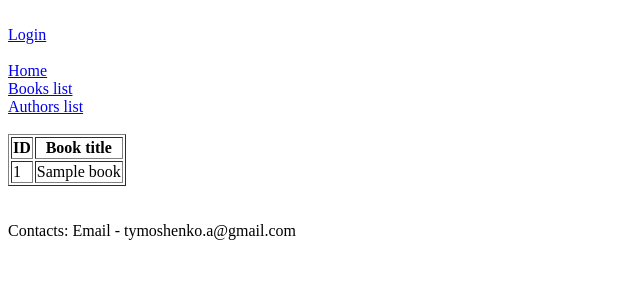
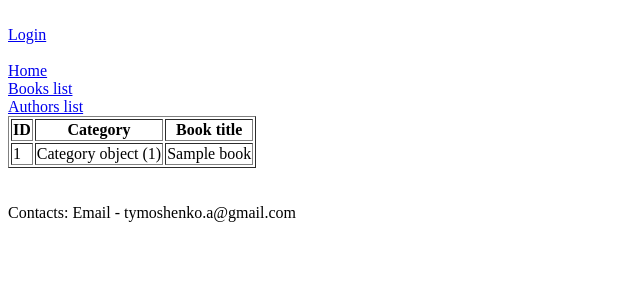
Before and after one commit to Oopps/hillel_booksharing, a Django app: page /books/list/ in a window 1280 px wide. Shown: the top 300 px of the page, without its empty margins (0-640 px from the left). Run offline with Django 3.2, Linux system fonts and the light colour scheme; tables that the repository leaves empty hold one stand-in row (values such as "Sample post").

Commit message:
homework 12

```diff
--- a/app/books/models.py
+++ b/app/books/models.py
@@ -4,11 +4,13 @@ from django.db import models
 
 
 class Book(models.Model):
-    author = models.CharField(max_length=128)
     title = models.CharField(max_length=128)
     publish_year = models.PositiveSmallIntegerField()
     review = models.CharField(max_length=512)
     condition = models.PositiveSmallIntegerField()
+    user = models.ForeignKey('accounts.User', on_delete=models.CASCADE, null=True, default=None)
+    author = models.ForeignKey('books.Author', on_delete=models.SET_NULL, null=True, default=None)
+    category = models.ForeignKey('books.Category', on_delete=models.SET_NULL, null=True, default=None)
 
 
 class Author(models.Model):
@@ -21,6 +23,10 @@ class Author(models.Model):
     native_language = models.CharField(max_length=32)
 
 
+class Category(models.Model):
+    name = models.CharField(max_length=64)
+
+
 class Log(models.Model):
     path = models.CharField(max_length=512)
     method = models.CharField(max_length=64)
--- a/app/books/templates/books/author_list.html
+++ b/app/books/templates/books/author_list.html
@@ -25,8 +25,6 @@
             {% endif %}
         </tr>
 
-
-        <br/>
     {% empty %}
         NO DATA
     {% endfor %}
--- a/app/books/templates/books/book_list.html
+++ b/app/books/templates/books/book_list.html
@@ -10,22 +10,22 @@
     <table border="1">
         <tr>
             <th>ID</th>
+            <th>Category</th>
             <th>Book title</th>
             {% if request.user.is_authenticated %}
             <th>Update</th>
             {% endif %}
         </tr>
-        {% for object in object_list %}
+        {% for book in book_list %}
         <tr>
-            <td>{{ object.id }}</td>
-            <td>{{ object.title }}</td>
+            <td>{{ book.id }}</td>
+            <td>{{ book.category }}</td>
+            <td>{{ book.title }}</td>
             {% if request.user.is_authenticated %}
-            <td><a href="{% url 'book-update' object.id %}"> Edit </a></td>
+            <td><a href="{% url 'book-update' book.id %}"> Edit </a></td>
             {% endif %}
         </tr>
 
-
-        <br/>
     {% empty %}
         NO DATA
     {% endfor %}
```
Also changed, not shown: app/books/migrations/0007_remove_book_author.py (added), app/books/migrations/0008_book_author.py (added), app/books/migrations/0009_auto_20210221_1337.py (added), app/books/migrations/0010_auto_20210221_1342.py (added).
